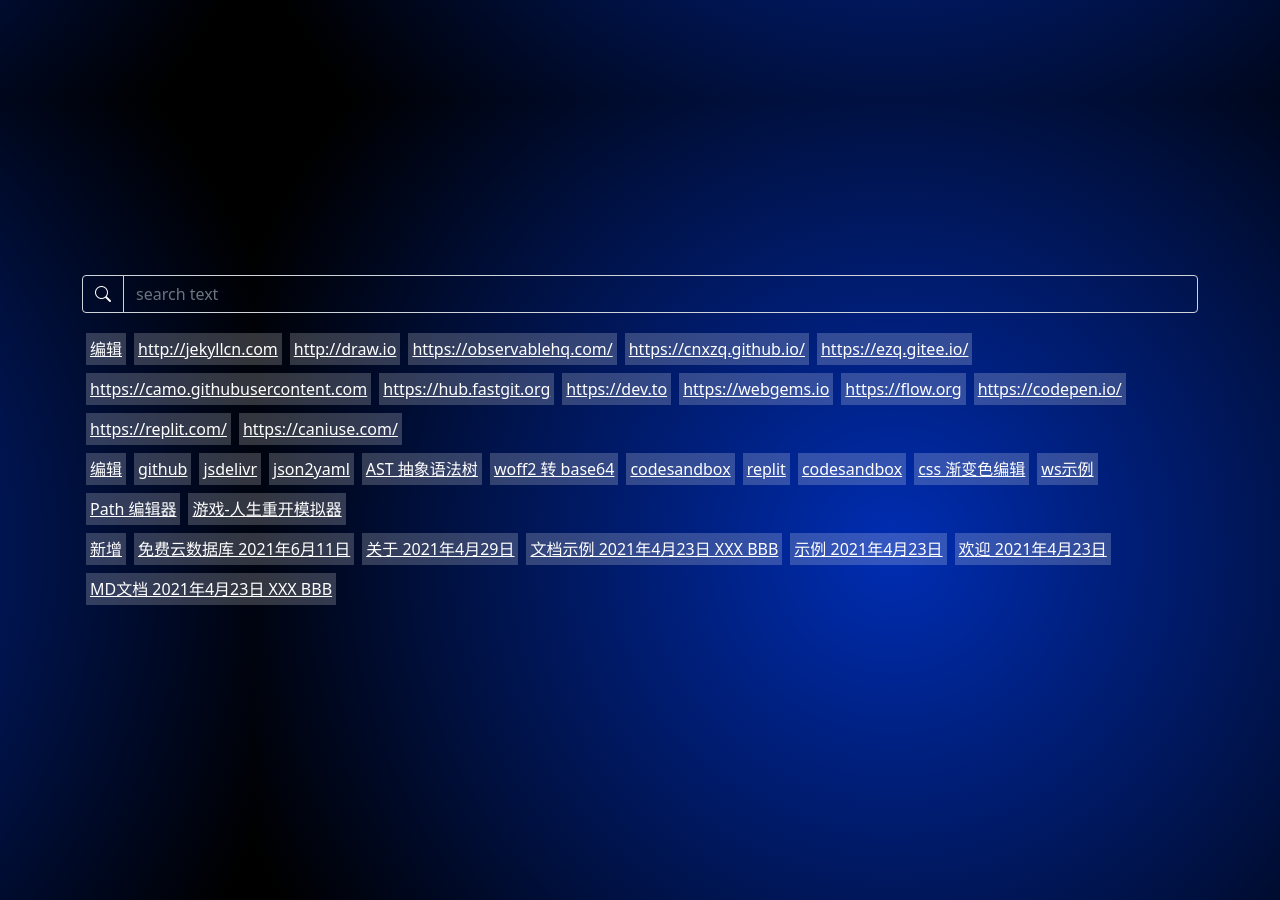
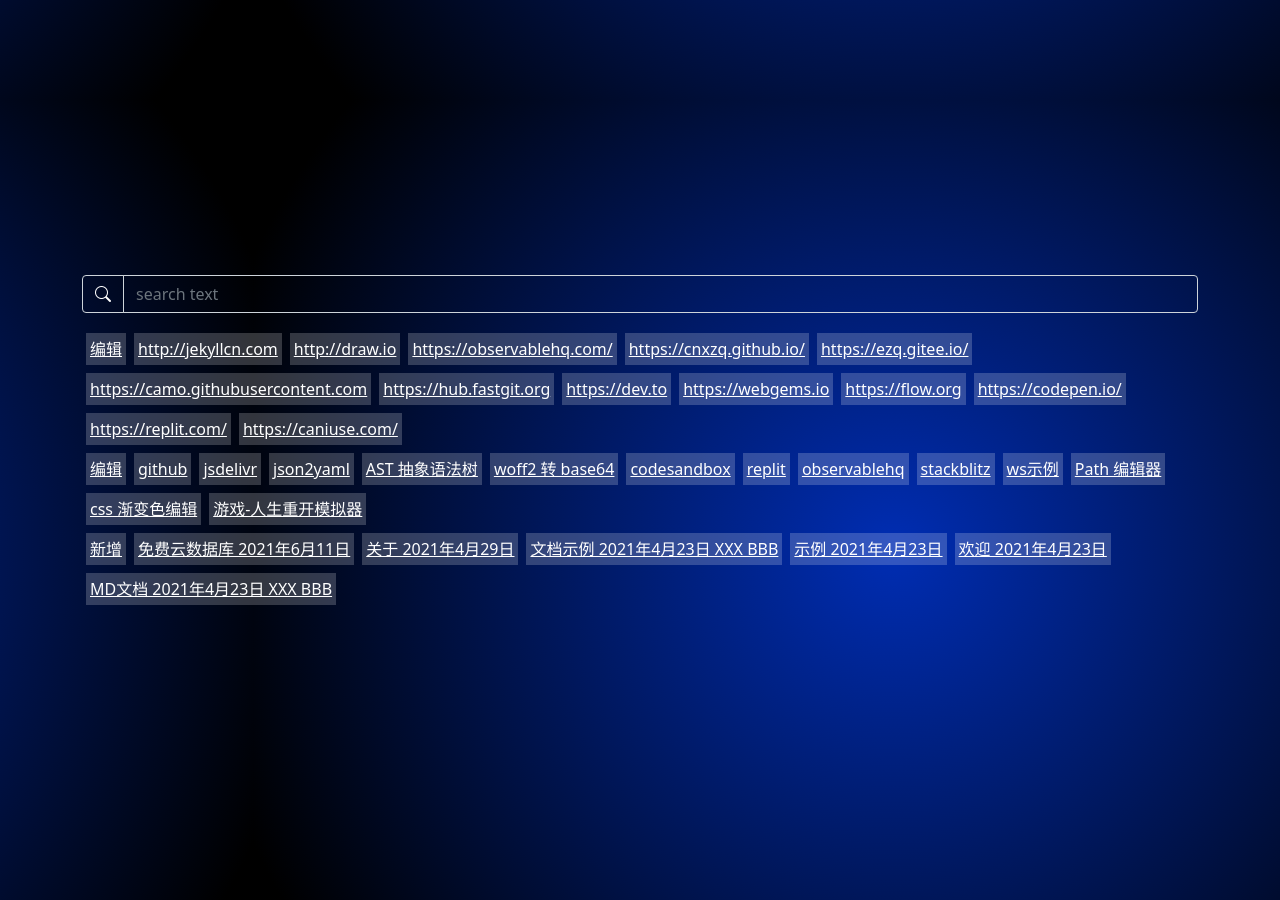
Before and after one commit to oft/oft.github.io, a Jekyll site: the page built from index.html, in a window 1280 px wide. Built offline with Jekyll 4.4.1, drawn with Linux system fonts in a browser that asks for light colours; nearby versions of some CDN libraries.

Commit message:
Update tool.yml

```diff
--- a/_data/tool.yml
+++ b/_data/tool.yml
@@ -21,10 +21,10 @@
     title: codesandbox
   - url: https://replit.com
     title: replit
-  - url: https://codesandbox.io/
-    title: codesandbox
-  - url: https://codepen.io/zq1988626/full/MWOBwrR
-    title: css 渐变色编辑
+  - url: https://observablehq.com/
+    title: observablehq
+  - url: https://stackblitz.com
+    title: stackblitz
 
 - title: 基于 relite.com 的工具
   children:
@@ -35,6 +35,8 @@
   children:
   - url: https://yqnn.github.io/svg-path-editor/
     title: Path 编辑器
+  - url: https://codepen.io/zq1988626/full/MWOBwrR
+    title: css 渐变色编辑
 
 - title: 游戏
   children:
```
